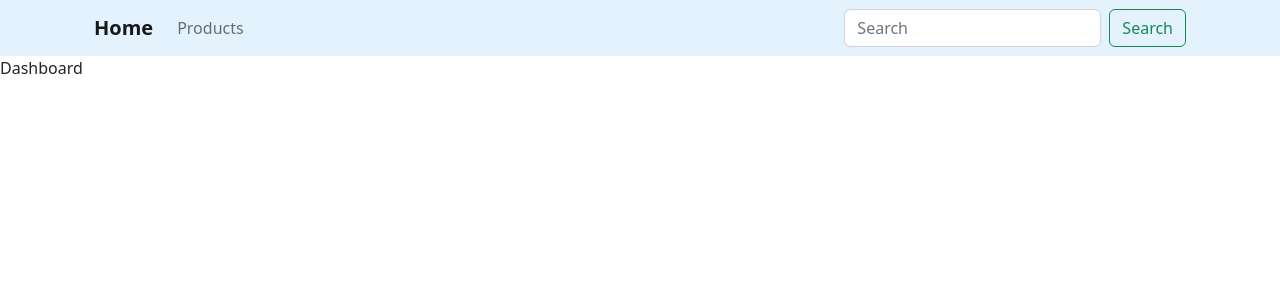
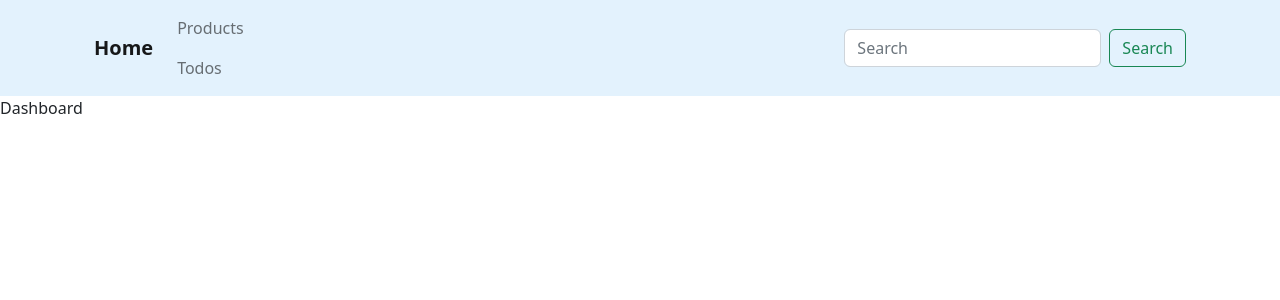
Before and after one commit to pdrm26/dashboard, a React (Create React App) app: page / in a window 1280 px wide. Shown: the top 300 px of the page. Built offline with nearby package versions, Linux system fonts and the light colour scheme; sample sign-in values are in the browser's storage.

Commit message:
fix: js to jsx

```diff
--- a/src/components/Navbar.js
+++ b/src/components/Navbar.jsx
@@ -36,6 +36,14 @@ export default function Navbar() {
                   >
                     Products
                   </NavLink>
+                  <NavLink
+                    className="nav-link"
+                    aria-current="page"
+                    to="/todos"
+                    activeClassName="menu-active"
+                  >
+                    Todos
+                  </NavLink>
                 </li>
               </ul>
               <form className="d-flex" role="search">
```
Also changed, not shown: src/components/HelmetWrapper.jsx (renamed from src/components/HelmetWrapper.js), src/pages/Dashboard.jsx (renamed from src/pages/Dashboard.js), src/pages/Login.jsx (renamed from src/pages/Login.js), src/pages/NotFound.jsx (renamed from src/pages/NotFound.js), src/pages/Product.jsx (renamed from src/pages/Product.js), src/pages/Products.jsx (renamed from src/pages/Products.js).
